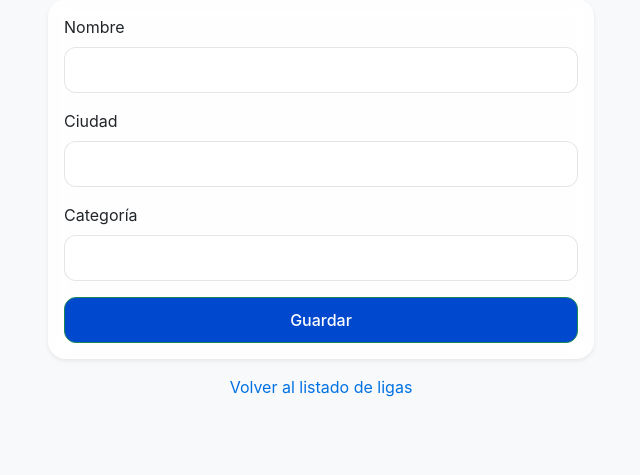
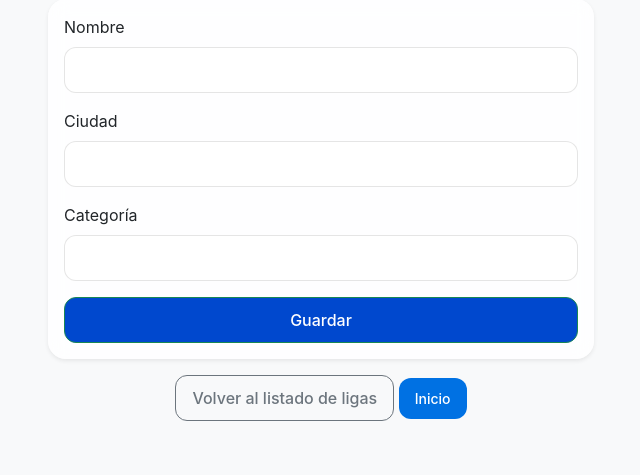
Before and after one commit to Sergio-AJ/ScoutStars, a Flask app: page /ligas/crear in a window 1280 px wide. Shown: the part 131-606 px from the top of the page, without its empty margins (319-959 px from the left). Run offline with Flask 3, Linux system fonts and the light colour scheme; a user stored in the database is signed in; tables that the repository leaves empty hold one stand-in row (values such as "Sample post").

Commit message:
retoques creador

```diff
--- a/templates/crear_equipo.html
+++ b/templates/crear_equipo.html
@@ -91,6 +91,9 @@
                 <a href="/ligas" class="btn btn-outline-secondary">
                     Volver al listado
                 </a>
+                <a href="/home" class="btn btn-primary btn-sm">
+                Inicio
+                </a>
             </div>
 
         </div>
--- a/templates/crear_jugador.html
+++ b/templates/crear_jugador.html
@@ -97,6 +97,9 @@
                 <a href="/jugadores" class="btn btn-outline-secondary">
                     Volver al listado
                 </a>
+                 <a href="/home" class="btn btn-primary btn-sm">
+                Inicio
+                </a>
             </div>
 
         </div>
--- a/templates/crear_liga.html
+++ b/templates/crear_liga.html
@@ -55,8 +55,14 @@
             </div>
 
             <div class="text-center mt-3">
-                <a href="/ligas">Volver al listado de ligas</a>
+                <a href="/ligas" class="btn btn-outline-secondary">
+                    Volver al listado de ligas
+                </a>
+                 <a href="/home" class="btn btn-primary btn-sm">
+                Inicio
+                </a>
             </div>
+
 
         </div>
 
```
Also changed, not shown: templates/register.html (+1 -8 lines).
